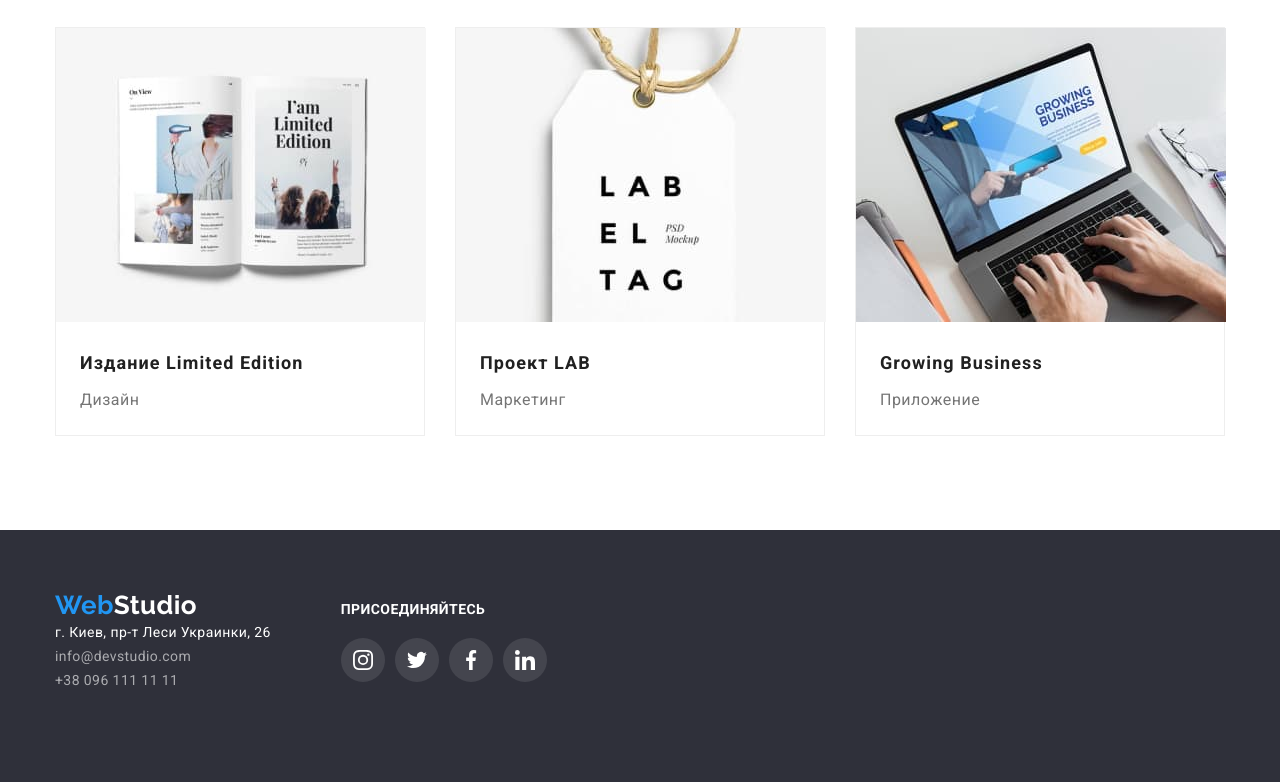
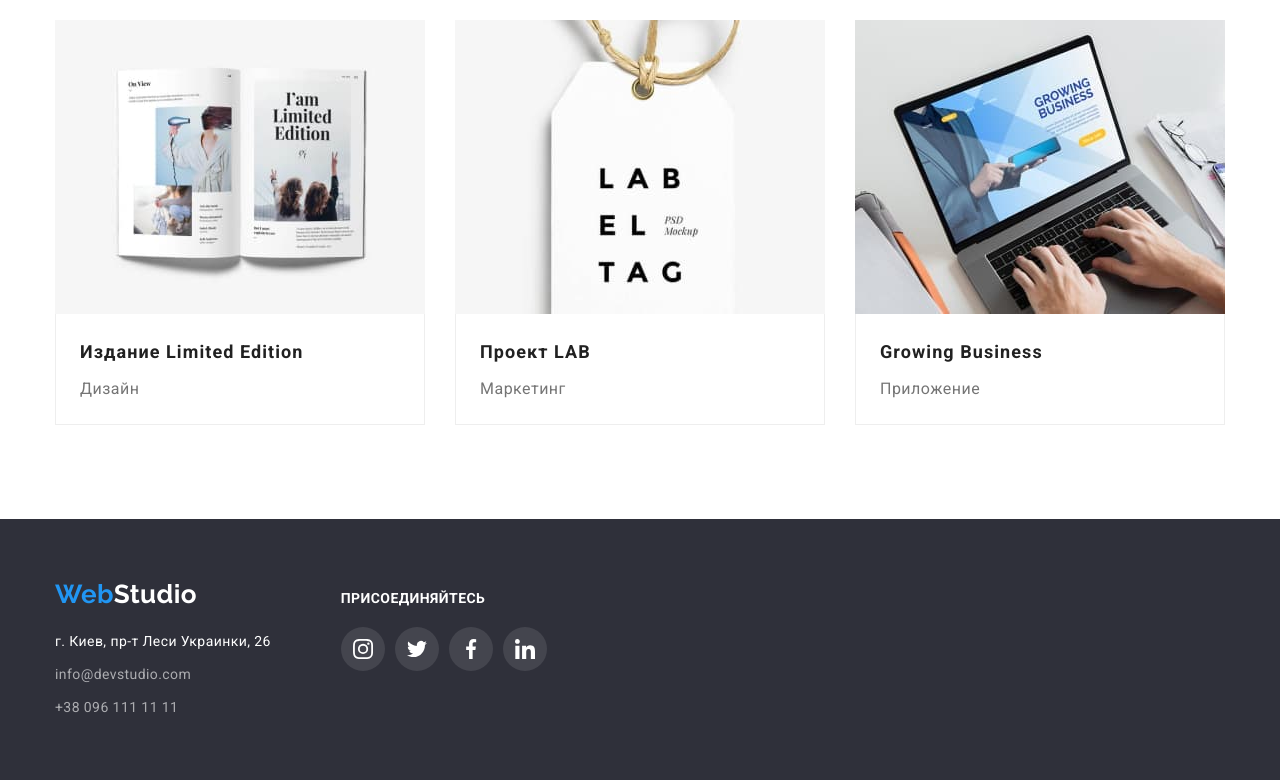
Before and after one commit to OlhaPetrenko/goit-markup-hw-04, a plain HTML site: page portfolio.html in a window 1280 px wide. Shown: the part 1114-1896 px from the top of the page. Drawn offline with nearby package versions, Linux system fonts and the light colour scheme.

Commit message:
Исправляет границы карточек и маржины в футере

```diff
--- a/css/styles.css
+++ b/css/styles.css
@@ -46,9 +46,14 @@ body {
   padding-right: 15px;
 }
 
+img {
+  display: block;
+}
+
 /* Шапка сайта */
 .header {
-  border-bottom: 1px solid #808080;
+  /* border-bottom: 1px solid #808080; */
+  border: 1px solid #ececec;
 }
 
 .page-top {
@@ -112,6 +117,7 @@ body {
 
 .contact-icon {
   margin-right: 10px;
+  fill: var(--secondary-text-color);
 }
 
 .site-nav .link.current {
@@ -356,6 +362,8 @@ body {
 }
 
 .footer-logo {
+  display: block;
+
   margin-bottom: 20px;
 
   color: var(--primery-background-color);
@@ -367,6 +375,10 @@ body {
 
 .footer-logo span {
   color: var(--accent-color);
+}
+
+.footer-nav li:not(:last-child) {
+  margin-bottom: 9px;
 }
 
 .footer-nav .adress {
@@ -467,11 +479,10 @@ body {
   width: 370px;
   margin-right: 30px;
   margin-bottom: 30px;
-
-  border: 1px solid #eeeeee;
 }
 
-.example-item:hover {
+.example-item:hover,
+.example-item:focus {
   box-shadow: 0px 1px 1px rgba(0, 0, 0, 0.12), 0px 4px 4px rgba(0, 0, 0, 0.06),
     1px 4px 6px rgba(0, 0, 0, 0.16);
 }
@@ -489,6 +500,9 @@ body {
   padding-bottom: 20px;
   padding-left: 24px;
   padding-right: 24px;
+  border-bottom: 1px solid #eeeeee;
+  border-right: 1px solid #eeeeee;
+  border-left: 1px solid #eeeeee;
 }
 
 .examples .text {
```
Also changed, not shown: index.html (+1 -2 lines).
